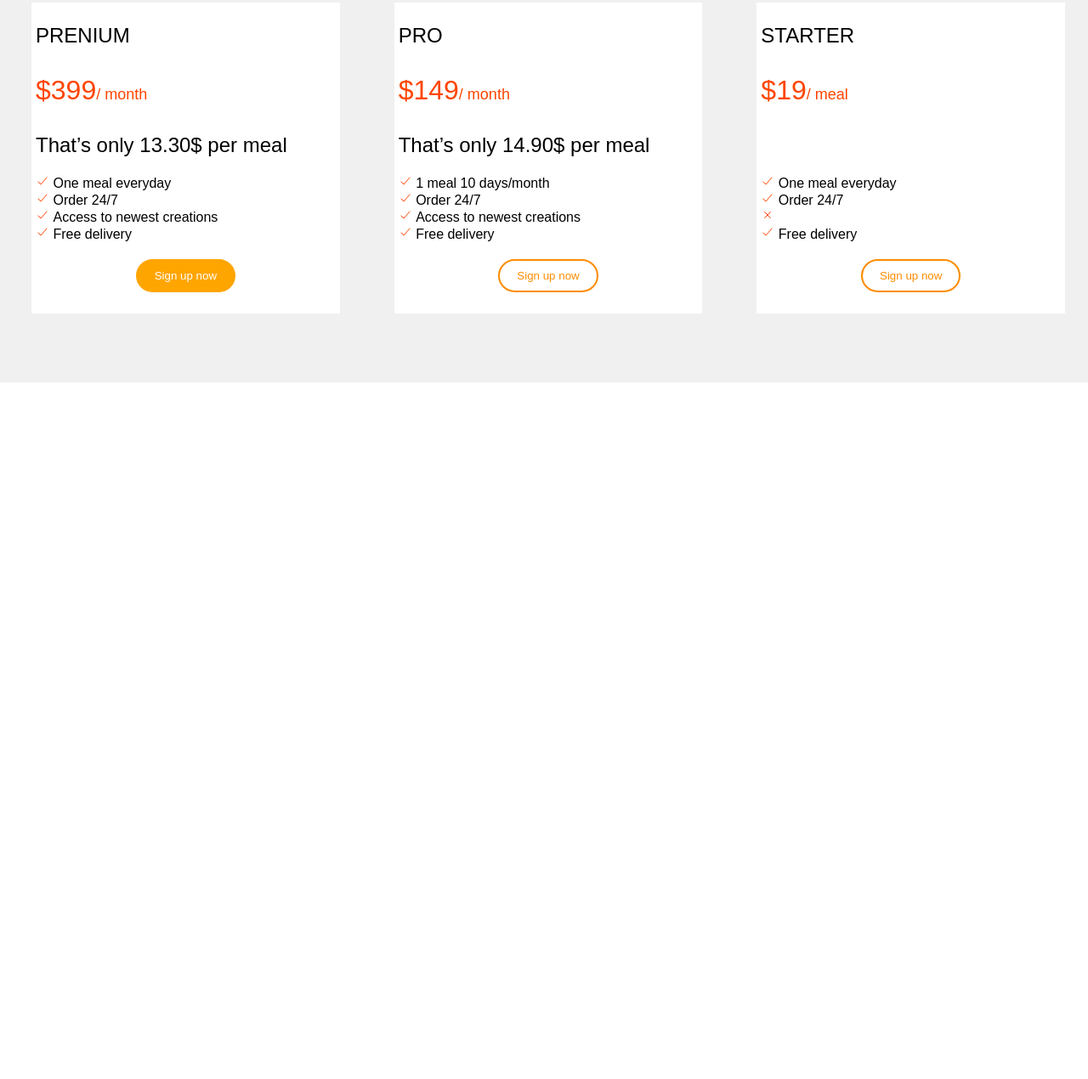
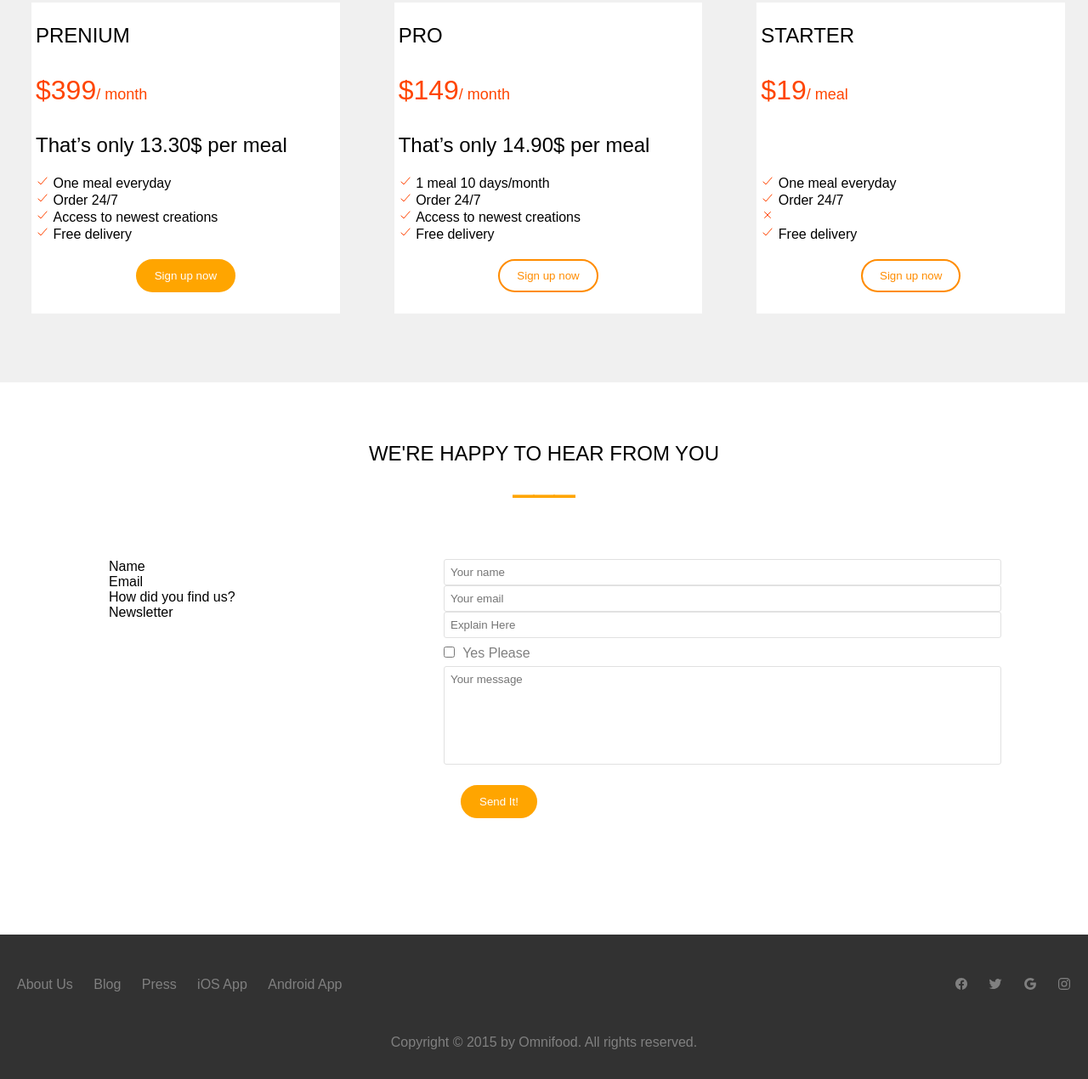
Before and after one commit to 25centeno/WebsiteThing, a plain HTML site: page index.html in a window 1280 px wide. Shown: the part 3359-4629 px from the top of the page at 85% size. Before the commit the page ends 3809 px from the top, so only its background shows below. Drawn offline with nearby package versions, Linux system fonts and the light colour scheme; a script that the page names is missing.

Commit message:
section 5

```diff
--- a/index.html
+++ b/index.html
@@ -669,11 +669,98 @@
 
             </section>
 
+            <section class="sectionMargin" style="height: 550px;">
+
+                <div class="headDiv">
+
+                    <h2>WE'RE HAPPY TO HEAR FROM YOU</h2>
+
+                    <h2 style="color: orange; -webkit-text-stroke: orange 2px; user-select: none;">&mdash;&mdash;&mdash;</h2>
+
+                </div>
+
+                <form method="post" action="test@test.com">
+
+                    <div class="flexDiv">
+
+                        <div class="flex4">
+
+                            <label>Name</label>
+
+                            <br>
+
+                            <label>Email</label>
+
+                            <br>
+
+                            <label>How did you find us?</label>
+
+                            <br>
+
+                            <label>Newsletter</label>
+
+                            <br>
+
+
+                        </div>
+
+                        <div class="flex2">
+
+                            <input type="text" name="Name" placeholder="Your name">
+
+                            <input type="email" name="Email" placeholder="Your email">
+
+                            <input type="text" name="How" placeholder="Explain Here">
+
+                            <input type="checkbox" name="Newsletter">
+
+                            <label style="color: grey;">Yes Please</label>
+
+                            <textarea placeholder="Your message"></textarea>
+
+                            <input class="buttonPrimary" type="submit" value="Send It!">
+
+                        </div>
+
+                    </div>
+
+                </form>
+
+            </section>
+
         </article>
 
         <footer>
 
+            <div class="floatLeft">
 
+                <a href="javascript:void();">About Us</a>
+
+                <a href="javascript:void();">Blog</a>
+
+                <a href="javascript:void();">Press</a>
+
+                <a href="javascript:void();">iOS App</a>
+
+                <a href="javascript:void();">Android App</a>
+
+            </div>
+
+            <div class="floatRight">
+
+                <ion-icon name="logo-facebook" id="facebook"></ion-icon>
+
+                <ion-icon name="logo-twitter" id="twitter"></ion-icon>
+
+                <ion-icon name="logo-google" id="google"></ion-icon>
+
+                <ion-icon name="logo-instagram" id="instagram"></ion-icon>
+
+            </div>
+
+            <br>
+
+            <p>Copyright © 2015 by Omnifood. All rights reserved.</p>
 
         </footer>
 
--- a/stylesheet.css
+++ b/stylesheet.css
@@ -103,6 +103,59 @@ blockquote a
     font-family: fantasy;
     font-size: xx-large;
 }
+input[type=text], input[type=email], select, textarea
+{
+    width: 100%;
+    padding: 7px;
+    border-radius: 3px;
+    border: 1px solid rgb(225, 225, 225);
+}
+input[type=checkbox]
+{
+    margin: 10px 5px 10px 0px;
+}
+input[type=submit]
+{
+    border: solid orange 2px;
+    border-radius: 20px;
+    background-color: orange;
+    color: white;
+    margin: 20px;
+    padding: 10px 20px;
+    transition: 0.1s;
+}
+textarea
+{
+    height: 100px;
+    resize: none;
+}
+form *
+{
+    font-family: sans-serif;
+}
+footer
+{
+    text-align: center;
+    background-color: rgba(50, 50, 50, 1);
+    height: 100px;
+    padding-top: 50px;
+    padding-bottom: 20px;
+    padding-left: 10px;
+    padding-right: 10px;
+    font-family: sans-serif;
+}
+footer p
+{
+    margin-top: 50px;
+    color:  grey;
+}
+footer ion-icon
+{
+    margin-top: -10px;
+    color: gray;
+    transition: 0.3s;
+}
+
 
 /* Classes */
 .backTint
@@ -184,6 +237,22 @@ blockquote a
 {
     font-size: large;
 }
+.floatLeft
+{
+    float: left;
+}
+.floatLeft *
+{
+    padding: 10px;
+}
+.floatRight
+{
+    float: right;
+}
+.floatRight *
+{
+    padding: 10px;
+}
 
 /* Ids */
 #heroText
@@ -236,3 +305,33 @@ a:link:hover
     color: black;
     text-decoration: none;
 }
+form *:focus
+{
+    outline: none;
+}
+footer a:link
+{
+    color: grey;
+    text-decoration: none;
+    transition: 0.3s;
+}
+footer a:link:hover
+{
+    color: lightgrey;
+}
+#facebook:hover
+{
+    color: darkblue;
+}
+#twitter:hover
+{
+    color: darkcyan;
+}
+#google:hover
+{
+    color: darkred;
+}
+#instagram:hover
+{
+    color: darkmagenta;
+}
```
